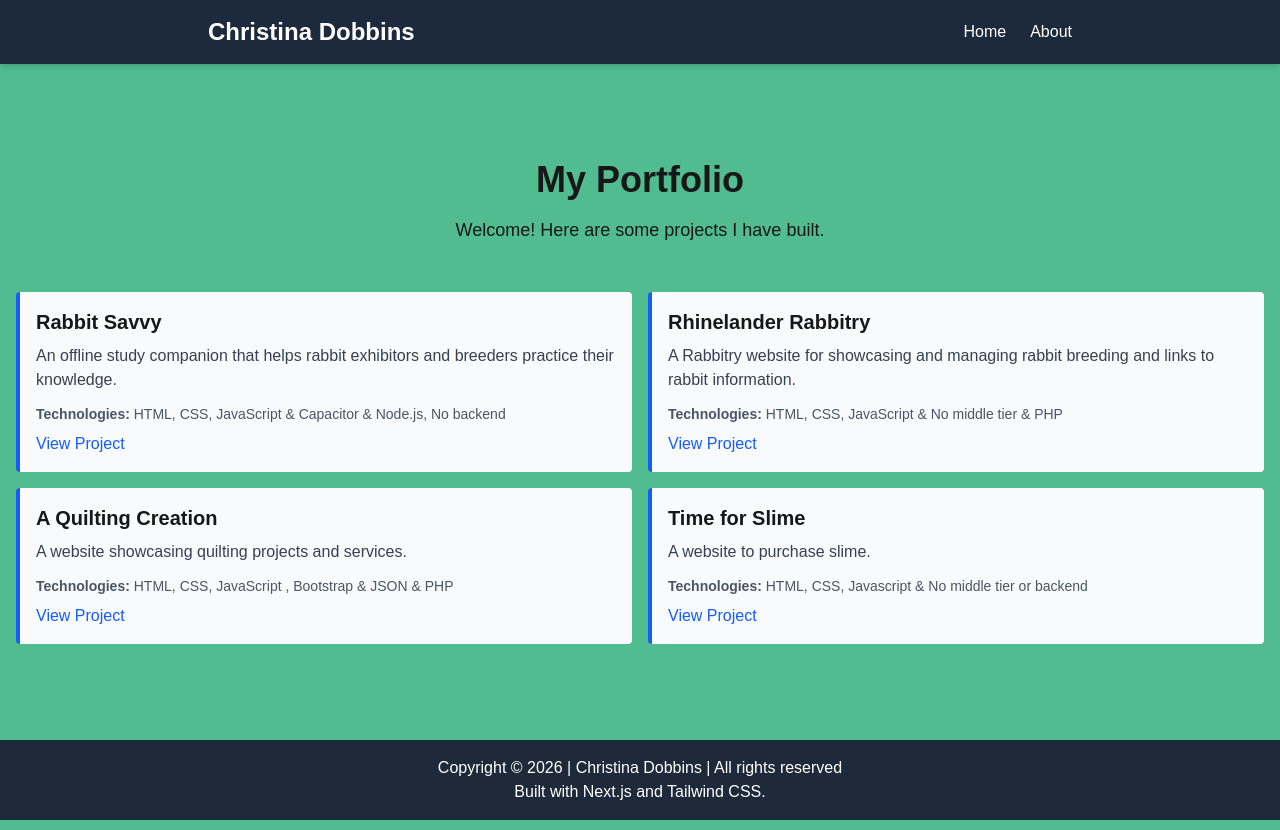
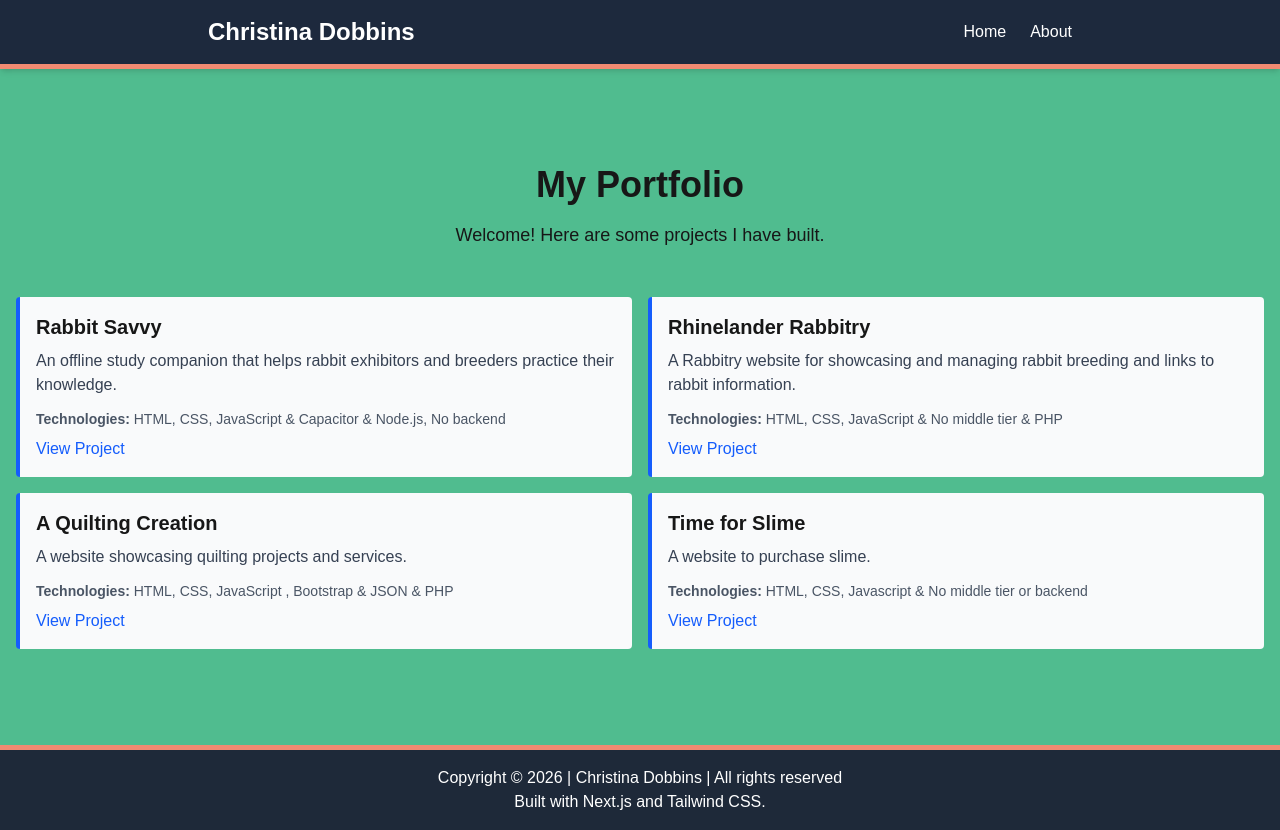
Before and after one commit to cdobbi/wdd430-portfolio, a Next.js app: page / in a window 1280 px wide. Built offline with nearby package versions, Linux system fonts and the light colour scheme.

Commit message:
Add border styling to Header and Footer components

```diff
--- a/components/Footer.tsx
+++ b/components/Footer.tsx
@@ -4,7 +4,7 @@ export default async function Footer() {
     await connection();
 
     return (
-        <footer className="bg-gray-800 text-white py-4 mt-12">
+        <footer className="border-t-5 border-[#f18a72] bg-gray-800 text-white py-4 mt-12">
             <div className="container mx-auto text-center">
                 <p>
                     Copyright &copy; {new Date().getFullYear()} | Christina Dobbins |
--- a/components/Header.tsx
+++ b/components/Header.tsx
@@ -2,7 +2,7 @@ import Link from "next/link";
 
 export default function Header() {
     return (
-        <header className="bg-slate-800 py-4 text-white shadow-md">            <div className="mx-auto flex max-w-4xl items-center justify-between px-4">
+        <header className="border-b-5 border-[#f18a72] bg-slate-800 py-4 text-white shadow-md">            <div className="mx-auto flex max-w-4xl items-center justify-between px-4">
             <div className="text-2xl font-bold">Christina Dobbins</div>
 
             <nav aria-label="Main navigation">
```
